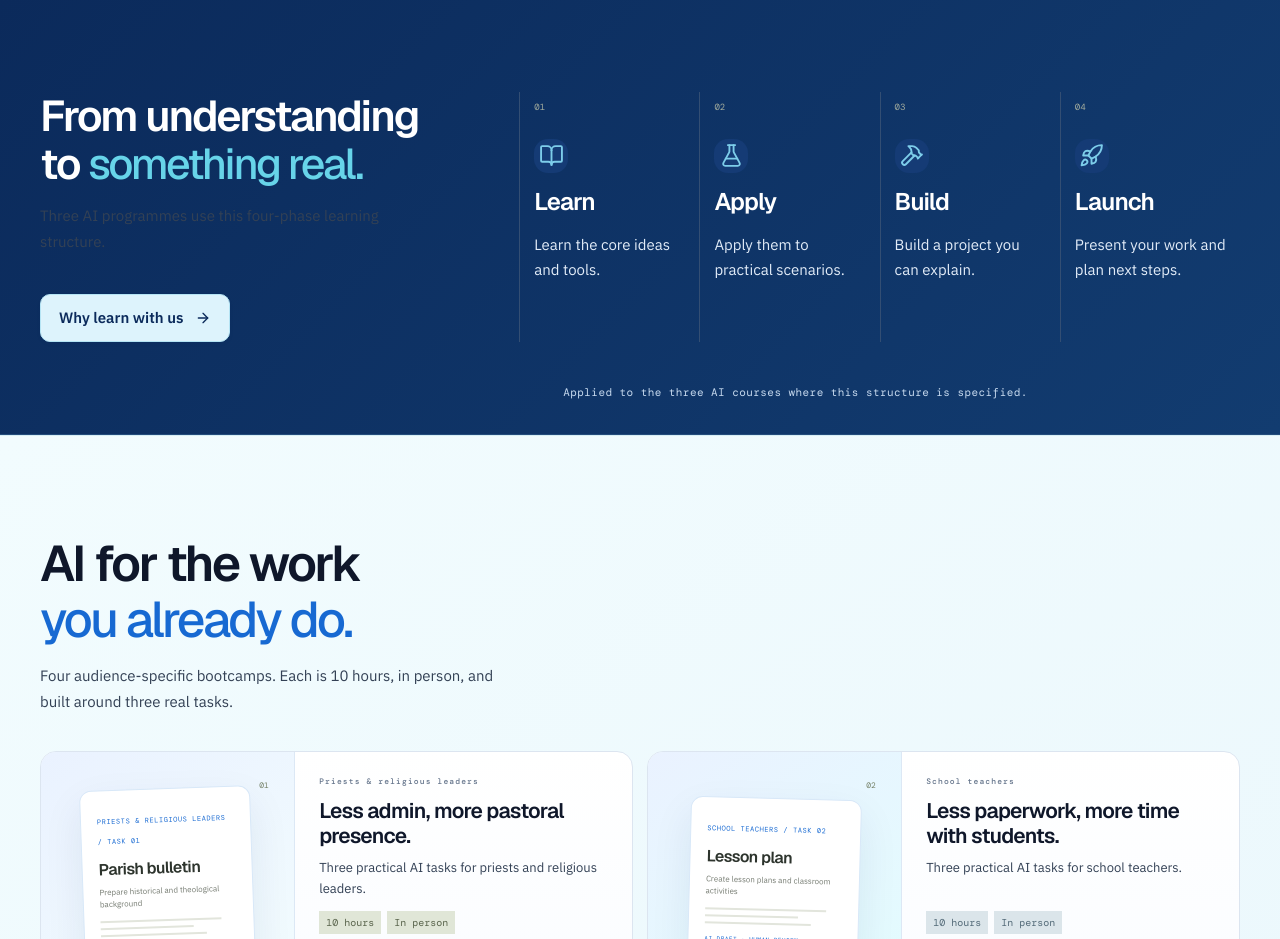
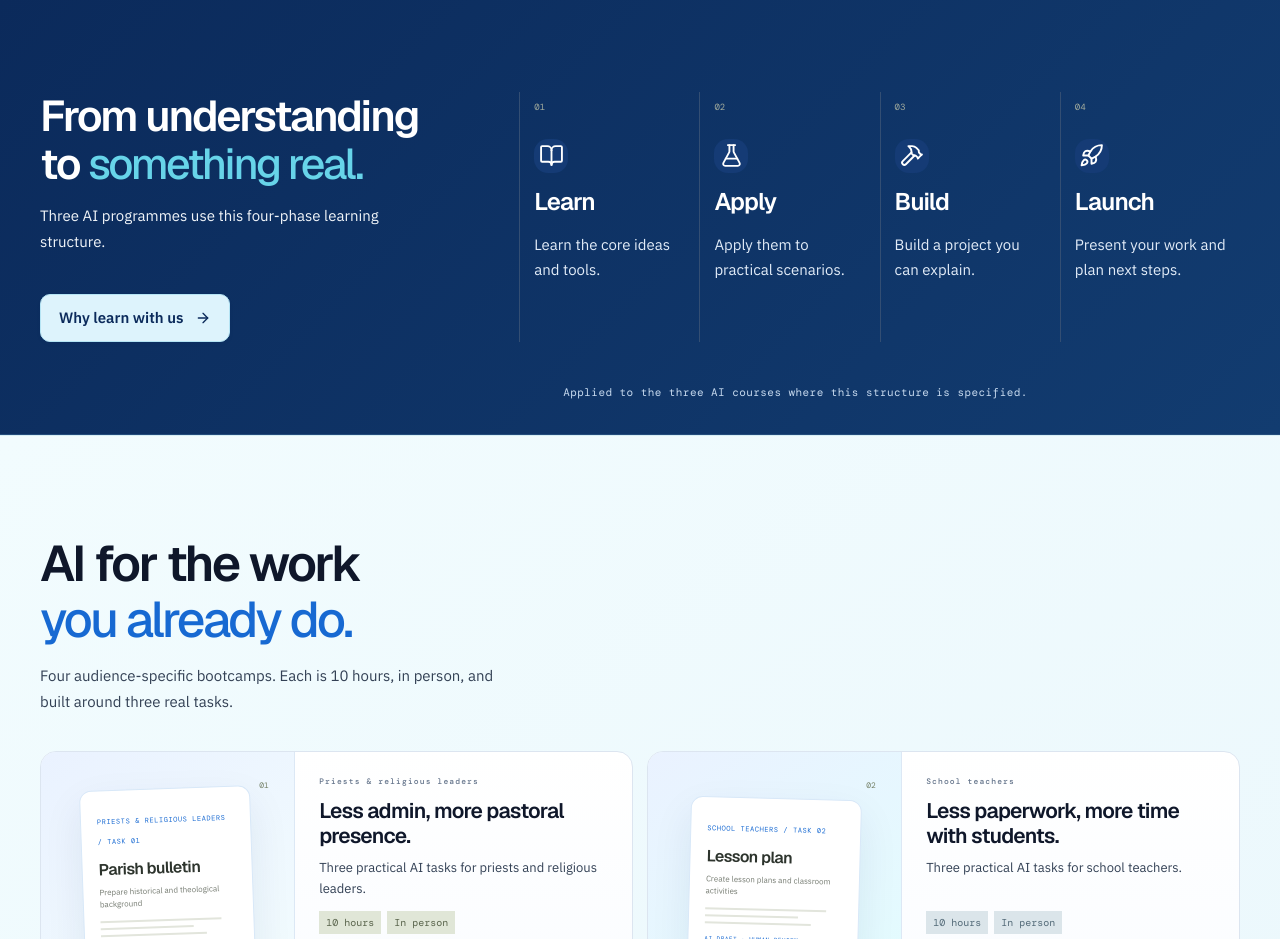
Before and after one commit to SatishBitra/AI-Bootcamp-Website, a React (Vite) app: page / in a window 1280 px wide. Shown: the part 3100-4039 px from the top of the page. Built offline with nearby package versions, Linux system fonts and the light colour scheme.

Commit message:
Enhance method introduction and step styles for better visibility

```diff
--- a/src/styles.css
+++ b/src/styles.css
@@ -532,3 +532,6 @@ html{scroll-behavior:smooth}
 :root[data-design-system="blue"] .nav{font-size:15px;gap:clamp(14px,2vw,28px)}
 @media(max-width:900px){:root[data-design-system="blue"] .nav{gap:14px}}
 @media(max-width:680px){:root[data-design-system="blue"] .nav{gap:0}:root[data-design-system="blue"] .nav>a:not(.nav-cta){font-size:16px}:root[data-design-system="blue"] .nav .nav-cta{font-size:15px}}
+:root[data-design-system="blue"] .method-intro>p{color:#F1F5F9!important}
+:root[data-design-system="blue"] .method-step .step-mark{color:#FFFFFF}
+:root[data-design-system="blue"] .method-step .step-mark svg,:root[data-design-system="blue"] .method-step .step-arrow{color:#FFFFFF;stroke:#FFFFFF}
```
